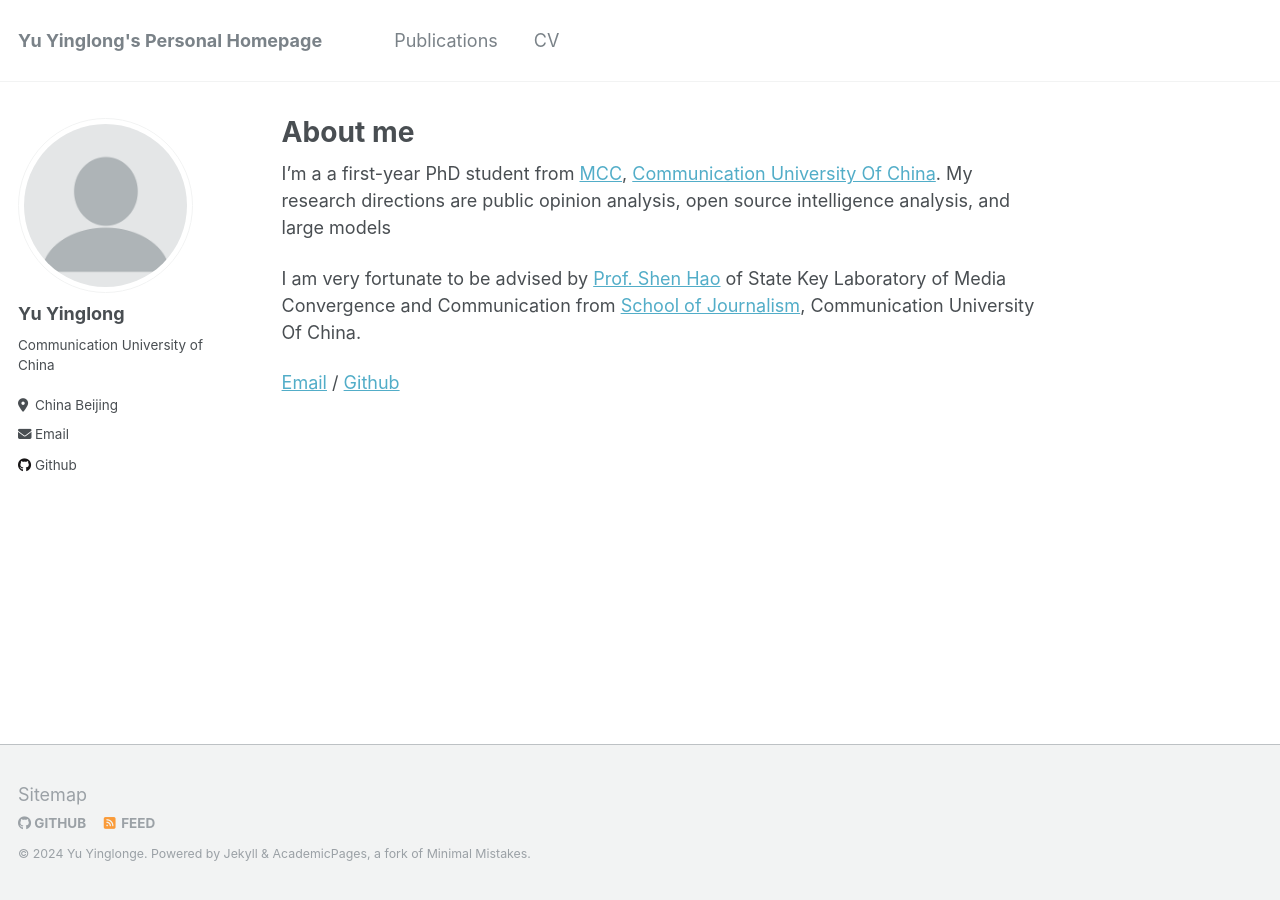
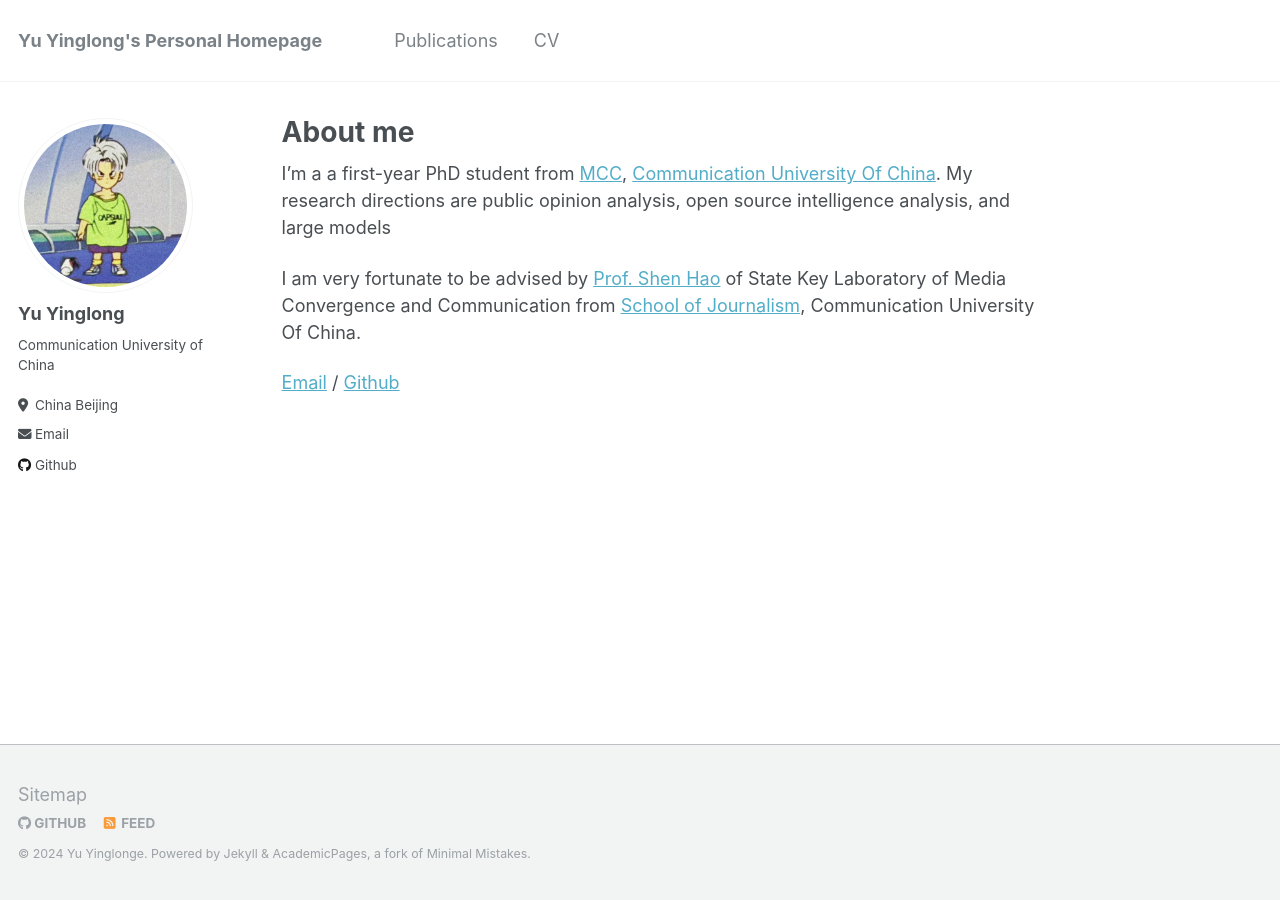
Before and after one commit to Diuyilu/Diuyilu.github.io, a Jekyll site: the page built from _pages/about.md, in a window 1280 px wide. Built offline with Jekyll 4.4.1, drawn with Linux system fonts in a browser that asks for light colours.

Commit message:
Update _config.yml

```diff
--- a/_config.yml
+++ b/_config.yml
@@ -21,7 +21,7 @@ repository               : "Diuyilu/Diuyilu.github.io"
 #               Additional customization can be done by editing /_includes/author-profile.html
 author:
   # Biographic information
-  avatar           : "profile.png"
+  avatar           : "tlks(1).png"
   name             : "Yu Yinglong"
   pronouns         : # example: "she/her"
   bio              : "Communication University of China"
```
